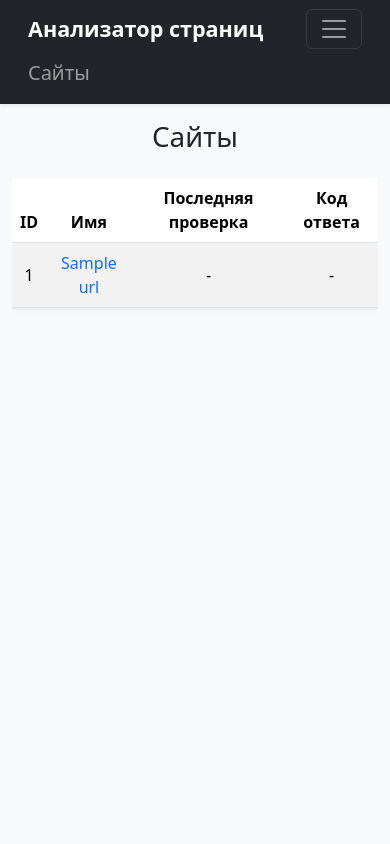
After one commit to Ilia-Ivankov/python-project-83, a Flask app: page /urls in a window 390 px wide, after a click that opens the changed part. The commit adds this page. Run offline with Flask 3, Linux system fonts and the light colour scheme; a database or web service that is not in the repository returns one stand-in record (values such as "Sample title"); some libraries are stand-ins or nearby versions.

Commit message:
Добавлено новое функциональное поведение для обработки и валидации URL. Реализованы маршруты для добавления, отображения и получения всех URL. Улучшен дизайн страниц ,добавлены сообщения об успехе и ошибках. Обновлены зависимости в pyproject.toml для поддержки валидации URL.

```diff
--- a/page_analyzer/app.py
+++ b/page_analyzer/app.py
@@ -1,5 +1,16 @@
-from flask import Flask, render_template
+from flask import (
+    Flask,
+    flash,
+    get_flashed_messages,
+    redirect,
+    render_template,
+    request,
+    url_for,
+)
 from page_analyzer.config import SECRET_KEY
+from validators import url as validate_url
+from urllib.parse import urlparse
+from page_analyzer.urls_repository import UrlRepository
 
 app = Flask(__name__)
 app.config["SECRET_KEY"] = SECRET_KEY
@@ -7,8 +18,49 @@ app.config["SECRET_KEY"] = SECRET_KEY
 
 @app.route("/")
 def index():
-    return render_template("index.html")
+    """Render main page with flash messages"""
+    flash_messages = get_flashed_messages(with_categories=True)
+    return render_template("index.html", flashed_messages=flash_messages)
 
 
-if __name__ == "__main__":
-    app.run()
+@app.post("/urls")
+def add_url():
+    """Handle URL submission and validation"""
+    repo = UrlRepository()
+    submitted_url = request.form.get("url")
+
+    if len(submitted_url) > 255 or not validate_url(submitted_url):
+        flash("Некорректный URL", "danger")
+        print("Flash message set: Некорректный URL, danger")
+        return redirect(url_for("index"))
+
+    parsed = urlparse(submitted_url)
+    normalized_url = f"{parsed.scheme}://{parsed.netloc}"
+    existing_url = repo.get_url_by_name(normalized_url)
+
+    if existing_url:
+        flash("Страница уже существует", "info")
+        print("Flash message set: Страница уже существует, info")
+        return redirect(url_for("show_url", url_id=existing_url["id"]))
+
+    url_id = repo.save_url(normalized_url)
+    flash("Страница успешно добавлена", "success")
+    print("Flash message set: Страница успешно добавлена, success")
+    return redirect(url_for("show_url", url_id=url_id))
+
+
+@app.route("/urls/<int:url_id>")
+def show_url(url_id):
+    """Show details for specific URL with flash_messages"""
+    repo = UrlRepository()
+    flash_messages = get_flashed_messages(with_categories=True)
+    url_data = repo.get_url_by_id(url_id)
+    return render_template("url.html", site=url_data, flashed_messages=flash_messages)
+
+
+@app.get("/urls")
+def get_urls():
+    """Show all URLs"""
+    repo = UrlRepository()
+    all_urls = repo.get_all_urls()
+    return render_template("urls.html", urls=all_urls)
--- a/page_analyzer/templates/base.html
+++ b/page_analyzer/templates/base.html
@@ -1,27 +1,46 @@
 <!DOCTYPE html>
-<html lang="en">
+<html lang="ru">
 
 <head>
     <meta name="viewport" content="width=device-width, initial-scale=1, shrink-to-fit=no">
     <meta charset="utf-8">
-    <meta name="description" content="Third project for Hexlet.io">
+    <title>SEO Анализатор сайтов</title>
     <link href="https://cdn.jsdelivr.net/npm/bootstrap@5.3.3/dist/css/bootstrap.min.css" rel="stylesheet"
         integrity="sha384-QWTKZyjpPEjISv5WaRU9OFeRpok6YctnYmDr5pNlyT2bRjXh0JMhjY6hW+ALEwIH" crossorigin="anonymous">
     <title>Анализатор страниц</title>
 </head>
 
-<body class="min-vh-100 d-flex flex-column">
-    <header class="flex-shrink-0">
-        <nav class="navbar navbar-expand-md navbar-dark bg-dark px-3">
-            <a class="navbar-brand" href="/">Анализатор страниц</a>
-            <div id="navbarNav">
-                <ul class="navbar-nav">
-                    <li class="nav-item"><a class="nav-link " href="/urls">Сайты</a></li>
-                </ul>
+<body class="min-vh-100 d-flex flex-column bg-light">
+    <header class="flex-shrink-0 shadow-sm">
+        <nav class="navbar navbar-expand-md navbar-dark bg-dark px-3 py-2">
+            <div class="container-fluid">
+                <a class="navbar-brand fs-4 fw-bold" href="/">Анализатор страниц</a>
+                <button class="navbar-toggler" type="button" data-bs-toggle="collapse" data-bs-target="#navbarNav">
+                    <span class="navbar-toggler-icon"></span>
+                </button>
+                <div class="collapse navbar-collapse" id="navbarNav">
+                    <ul class="navbar-nav ms-auto">
+                        <li class="nav-item">
+                            <a class="nav-link fs-5" href="/urls">Сайты</a>
+                        </li>
+                    </ul>
+                </div>
             </div>
         </nav>
     </header>
-    {% block content %}{% endblock %}
+    {% for category, message in flashed_messages %}
+    {% if category == "success" %}
+    <div class="alert alert-success">{{ message }}</div>
+    {% elif category == "danger" %}
+    <div class="alert alert-danger">{{ message }}</div>
+    {% else %}
+    <div class="alert alert-info">{{ message }}</div>
+    {% endif %}
+    {% endfor %}
+    <main class="flex-grow-1">
+
+        {% block content %}{% endblock %}
+    </main>
     <script src="https://cdn.jsdelivr.net/npm/bootstrap@5.3.3/dist/js/bootstrap.bundle.min.js"></script>
 </body>
 
--- /dev/null
+++ b/page_analyzer/templates/urls.html
@@ -0,0 +1,46 @@
+{% extends "base.html" %}
+{% block content %}
+<div class="container-lg mt-3">
+    <h1 class="text-center mb-4">Сайты</h1>
+    <div class="table-responsive">
+        {% if urls %}
+        <table class="table table-striped table-hover shadow-sm">
+            <thead class="thead-dark">
+                <tr>
+                    <th scope="col" class="text-center">ID</th>
+                    <th scope="col" class="text-center">Имя</th>
+                    <th scope="col" class="text-center">Последняя проверка</th>
+                    <th scope="col" class="text-center">Код ответа</th>
+                </tr>
+            </thead>
+            <tbody>
+                {% for url in urls %}
+                <tr class="align-middle">
+                    <td class="text-center">{{url.id}}</td>
+                    <td class="text-center">
+                        <a href="{{ url_for('show_url', url_id=url.id) }}" class="text-decoration-none">
+                            {{url.name}}
+                        </a>
+                    </td>
+                    <td class="text-center">-</td>
+                    <td class="text-center">-</td>
+                </tr>
+                {% endfor %}
+            </tbody>
+            {% else %}
+            <table class="table-responsive table table-bordered table-hover table-sm">
+                <thead>
+                    <tr>
+                        <th>ID</th>
+                        <th>Имя</th>
+                        <th>Последняя проверка</th>
+                        <th>Код ответа</th>
+                    </tr>
+                </thead>
+            </table>
+        </table>
+        {%endif%}
+    </div>
+
+</div>
+{% endblock %}
--- a/page_analyzer/urls_repository.py
+++ b/page_analyzer/urls_repository.py
@@ -3,22 +3,16 @@ from psycopg2.extras import DictCursor
 from datetime import datetime
 from page_analyzer.config import DATABASE_URL
 
-# Database connection
-db_conn = psycopg2.connect(DATABASE_URL)
+# Establish database connection
+db_connection = psycopg2.connect(DATABASE_URL)
 
 
 class UrlRepository:
+    """Repository class for handling URL-related database operations."""
+
     def save_url(self, url: str) -> int:
-        """
-        Save URL to database and return its ID
-
-        Args:
-            url (str): URL to be saved
-
-        Returns:
-            int: ID of the saved URL
-        """
-        with db_conn.cursor(cursor_factory=DictCursor) as cursor:
+        """Saves url(url) by its name and returns id"""
+        with db_connection.cursor(cursor_factory=DictCursor) as cursor:
             cursor.execute(
                 """
                 INSERT INTO urls (name, created_at)
@@ -27,19 +21,14 @@ class UrlRepository:
                 """,
                 (url, datetime.now()),
             )
+            db_connection.commit()
             return cursor.fetchone()["id"]
+        db_connection.close()
 
     def get_url_by_id(self, url_id: int) -> dict:
-        """
-        Retrieve URL data from database by its ID
+        """Returns url data by it's id"""
 
-        Args:
-            url_id (int): URL ID to search for
-
-        Returns:
-            dict: URL data as dictionary or None if not found
-        """
-        with db_conn.cursor(cursor_factory=DictCursor) as cursor:
+        with db_connection.cursor(cursor_factory=DictCursor) as cursor:
             cursor.execute(
                 """
                 SELECT * FROM urls WHERE id = %s
@@ -48,14 +37,26 @@ class UrlRepository:
             )
             result = cursor.fetchone()
             return result if result else None
+        db_connection.close()
 
     def get_all_urls(self) -> list:
+        """Shows all urls"""
+        with db_connection.cursor(cursor_factory=DictCursor) as cursor:
+            cursor.execute("SELECT * FROM urls ORDER BY created_at DESC")
+            return cursor.fetchall()
+        db_connection.close()
+
+    def get_url_by_name(self, url_name: str) -> dict:
         """
-        Retrieve all URLs from database
-
-        Returns:
-            list: List of all URLs as dictionaries
+        Returns url data by its name
         """
-        with db_conn.cursor(cursor_factory=DictCursor) as cursor:
-            cursor.execute("SELECT * FROM urls")
-            return cursor.fetchall()
+        with db_connection.cursor(cursor_factory=DictCursor) as cursor:
+            cursor.execute(
+                """
+                SELECT * FROM urls WHERE name = %s
+                """,
+                (url_name,),
+            )
+            result = cursor.fetchone()
+            return result if result else None
+        db_connection.close()
--- a/pyproject.toml
+++ b/pyproject.toml
@@ -9,6 +9,7 @@ dependencies = [
     "gunicorn>=23.0.0",
     "psycopg2-binary>=2.9.10",
     "python-dotenv>=1.0.1",
+    "validators>=0.34.0",
 ]
 
 [dependency-groups]
```
Also changed, not shown: page_analyzer/templates/index.html (+23 -19 lines), page_analyzer/templates/url.html (added, +26 -0 lines).
